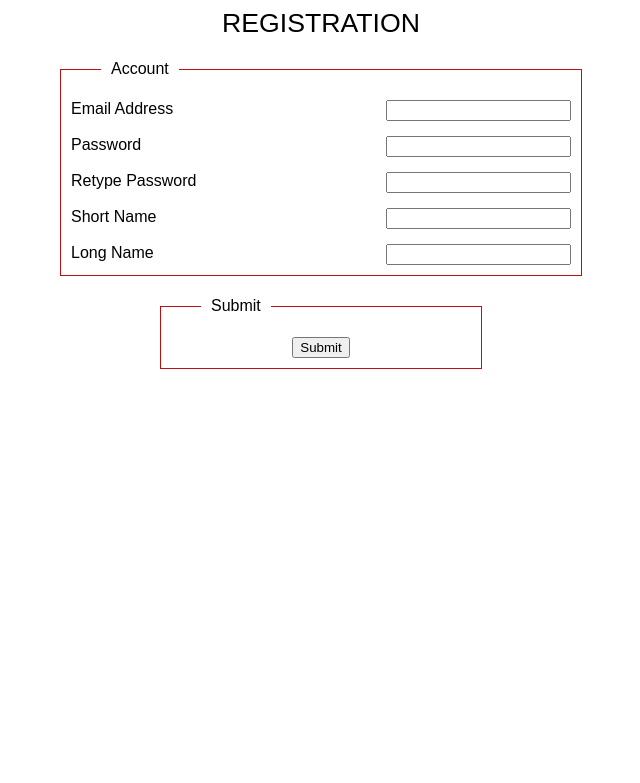
After one commit to sovykurosei/Therion-Art-Gallery, a PHP site: page /register.php in a window 1280 px wide. The commit adds this page. Shown: the top 783 px of the page, without its empty margins (319-959 px from the left). Run offline with PHP 8.4, Linux system fonts and the light colour scheme.

Commit message:
Another fine update.

```diff
--- a/www/database_connection.php
+++ b/www/database_connection.php
@@ -1,7 +1,4 @@
 <?php
-
-$connection_object = new database_connection();
-$connection = $connection_object->get_connection();
 
 class database_connection
 {
@@ -9,7 +6,7 @@ class database_connection
     function __construct()
     {
         $host = 'localhost';
-        $username = 'tagger';
+        $username = 'root';
         $password = 'tag';
         $database = 'tag';
 
--- /dev/null
+++ b/www/register.php
@@ -0,0 +1,119 @@
+<?php
+
+include("session_handling.php");
+
+function __autoload($class_name)
+{
+    require_once $class_name.'.php';
+}
+
+if(isset($_GET['register']) && $_GET['register'] == 1)
+{
+
+   include('database_connection.php');
+    $account_info['email'] = $_POST['email'];
+    $account_info['password'] = $_POST['password'];
+    $account_info['password_retype'] = $_POST['password'];
+    $account_info['short_name'] = $_POST['short_name'];
+    $account_info['long_name'] = $_POST['long_name'];
+    $account_info['rank'] = 'administrator';
+
+    $ca_object = new create_account($account_info, $connection);
+
+    if(empty($error_list))
+    {
+echo <<<HEREDOC
+
+<html>
+<head>
+<link rel="stylesheet" type="text/css" href="themes/canwhite/style.css">
+</head>
+<body>
+<div class = "header">REGISTERED</div>
+    <div class = "center outline">
+        <div class = "legend">Great Success!</div>
+        <div class = "segment legend-spacer">
+            <div class = "text-center">You have successfully registered!</div>
+        </div>
+    </div>
+</body>
+</html>
+HEREDOC;
+    }
+    else
+    {
+        /*
+echo <<<HEREDOC
+
+<html>
+<head>
+<link rel="stylesheet" type="text/css" href="themes/canwhite/style.css">
+</head>
+<body>
+<div class = "header">REGISTERED... NOT!</div>
+    <div class = "center outline">
+        <div class = "legend">Epic Fail!</div>
+        <div class = "segment legend-spacer">
+            <div class = "text-center">Here is what happened:
+HEREDOC;
+print_r($error_list);
+echo <<<HEREDOC
+</div>
+        </div>
+    </div>
+</body>
+</html>
+HEREDOC;
+*/
+    }
+}
+else
+{
+
+echo <<<HEREDOC
+
+<html>
+<head>
+<link rel="stylesheet" type="text/css" href="themes/canwhite/style.css">
+</head>
+<body>
+
+<div class = "header">REGISTRATION</div>
+<form name = "input" action = "register.php?register=1" method = "post">
+<div>
+    <div class = "center outline">
+        <div class = "legend">Account</div>
+        <div class = "segment legend-spacer">
+            <div class = "left">Email Address</div>
+            <div class = "right"><input type = "text" name = "email" "/></div>
+        </div>
+        <div class = "segment">
+        <div class = "left">Password</div>
+            <div class = "right"><input type = "password" name = "password" /></div>
+        </div>
+        <div class = "segment">
+            <div class = "left">Retype Password</div>
+            <div class = "right"><input type = "password" name = "password_retype" /></div>
+        </div>
+        <div class = "segment">
+            <div class = "left">Short Name</div>
+            <div class = "right"><input type = "text" name = "short_name" /></div>
+        </div>
+        <div class = "segment">
+            <div class = "left">Long Name</div>
+            <div class = "right"><input type = "text" name = "long_name" /></div>
+        </div>
+    </div>
+</div>
+
+    <div class = "center submit-outline">
+        <div class = "legend">Submit</div>
+        <div class = "segment legend-spacer">
+            <div class = "text-center"><input type = "submit" value = "Submit" /></div>
+        </div>
+    </div>
+</form>
+
+HEREDOC;
+}
+?>
--- /dev/null
+++ b/www/session_handling.php
@@ -0,0 +1,52 @@
+<?php
+
+session_start();
+
+function __autoload($class_name)
+{
+    require_once $class_name.'.php';
+}
+
+if(isset($_POST['login']) && $_POST['login'] == 1)
+{
+
+    $email = $_POST['email'];
+    $password = $_POST['password'];
+
+    $db_connection = new database_connection();
+    $connection = $db_connection->get_connection();
+
+    $statement = null;
+    $statement = $connection->prepare('SELECT account_id FROM account_attributes WHERE email = ?');
+    $statement->execute(array($email));
+
+    $account_id_array = $statement->fetch();
+
+    $statement = null;
+    $statement = $connection->prepare('SELECT password, salt FROM account_attributes WHERE account_id = ?');
+    $statement->execute(array($account_id_array['account_id']));
+
+    $account_password_salt_array = $statement->fetch();
+
+    $server_password = $account_password_salt_array['password'];
+    $server_salt = $account_password_salt_array['salt'];
+
+    $hashed_password = hash('sha256', $password);
+    $salted_password = $hashed_password . $server_salt;
+    $hash_salt_password = hash('sha256', $salted_password);
+
+    if($server_password == $hash_salt_password)
+    {
+        $_SESSION['logged_in'] = 1;
+        $cookie_name = 'id';
+        $cookie_value = 'ADD FEATURE LATER';
+        setcookie($cookie_name, $cookie_value, (86400 * 30), "/");
+    }
+
+    echo $hash_salt_password . " vs " . $server_password;
+}
+
+if(isset($_POST['logout']) && $_POST['logout'] == 1)
+{
+    session_destroy();
+}
--- /dev/null
+++ b/www/themes/canwhite/index.tpl
@@ -0,0 +1,6 @@
+<?php
+
+
+
+
+?>
--- /dev/null
+++ b/www/themes/canwhite/style.css
@@ -0,0 +1,116 @@
+body
+{
+    font-family: arial;
+    background-color: white;
+}
+a:link
+{
+    color: #FF0000;
+}
+a:visited
+{
+    color: #BB0000;
+}
+a:hover
+{
+    color: #FF3333;
+}
+a:active
+{
+    color: #FF3333;
+}
+.left
+{
+    float: left;
+}
+.right
+{
+    float: right;
+}
+.center
+{
+    width: 50%;
+    margin-left: auto;
+    margin-right: auto;
+}
+.segment
+{
+    overflow: auto;
+    margin-top: 15px;
+}
+.header
+{
+    font-size: 20pt;
+    text-align: center;
+}
+.header-outline
+{
+    border-style: solid;
+    border-color: #BB1111;
+    border-width: 1px;
+    padding-left: 10px;
+    padding-right: 10px;
+    padding-top: 10px;
+    margin-top: -10px;
+    width: 500px;
+}
+.header-left
+{
+    float: left;
+    width: 20%
+}
+.header-center
+{
+    display: inline-block;
+    width: 50%
+}
+.header-right
+{
+    text-align: center;
+    float: right;
+    width: 30%
+}
+.new-line
+{
+    margin-bottom: 5px;
+}
+.legend
+{
+    background-color: #FFFFFF;
+    float: left;
+    position: relative;
+    top: -20px;
+    left: 30px;
+    padding-left: 10px;
+    padding-right: 10px;
+    float: clear;
+}
+.legend-spacer
+{
+    margin-top: 20px;
+}
+.text-center
+{
+    text-align: center;
+}
+.outline
+{
+    border-style: solid;
+    border-color: #BB1111;
+    border-width: 1px;
+    padding: 10px;
+    width: 500px;
+    clear: both;
+    margin-top: 30px;
+}
+.submit-outline
+{
+    border-style: solid;
+    border-color: #BB1111;
+    border-width: 1px;
+    padding: 10px;
+    width: 300px;
+    clear: both;
+    margin-top: 30px;
+    float: clear;
+}
```
Also changed, not shown: www/create_account.php (added, +53 -0 lines), www/includes/header.php (added, +23 -0 lines), www/index.php (added, +18 -0 lines), www/setup.php (+149 -55 lines), www/themes/canwhite/header_not_logged.tpl (added, +27 -0 lines), www/themes/canwhite/header_logged.tpl (added), 5 other files.
